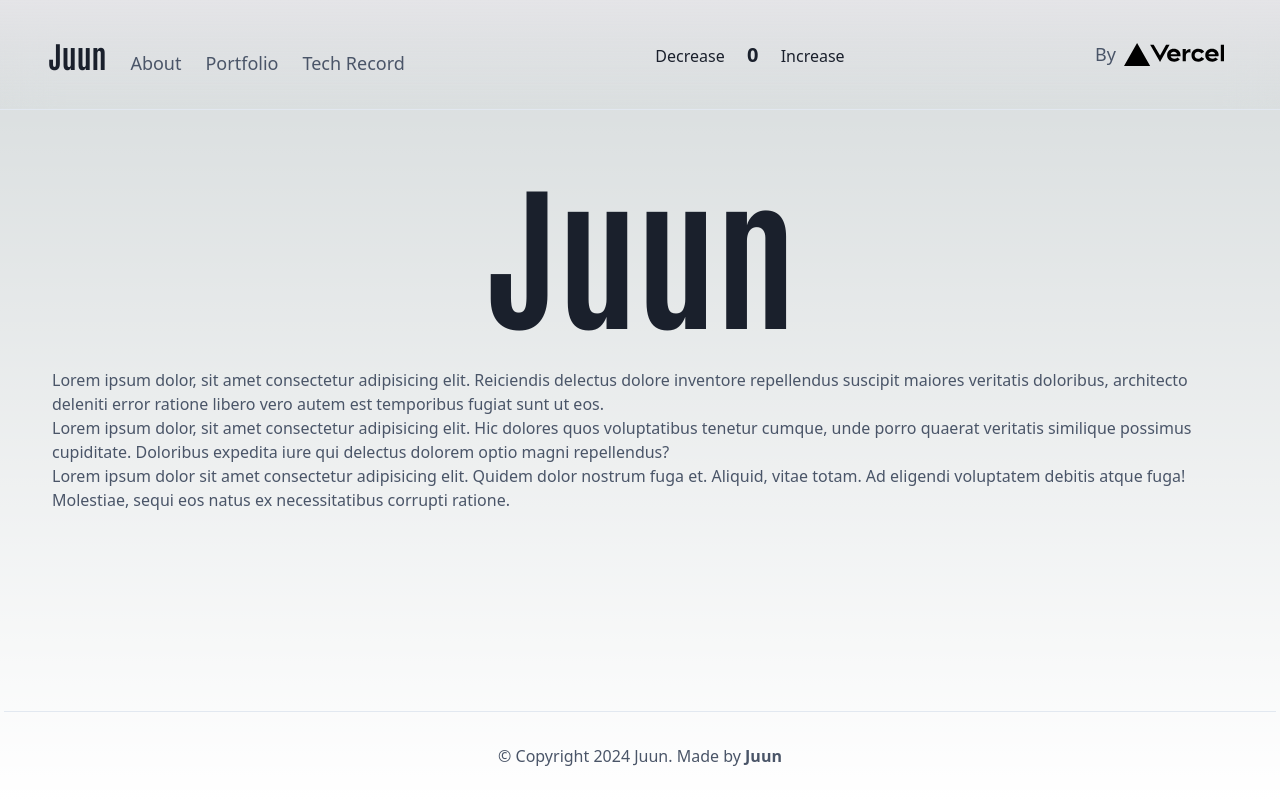
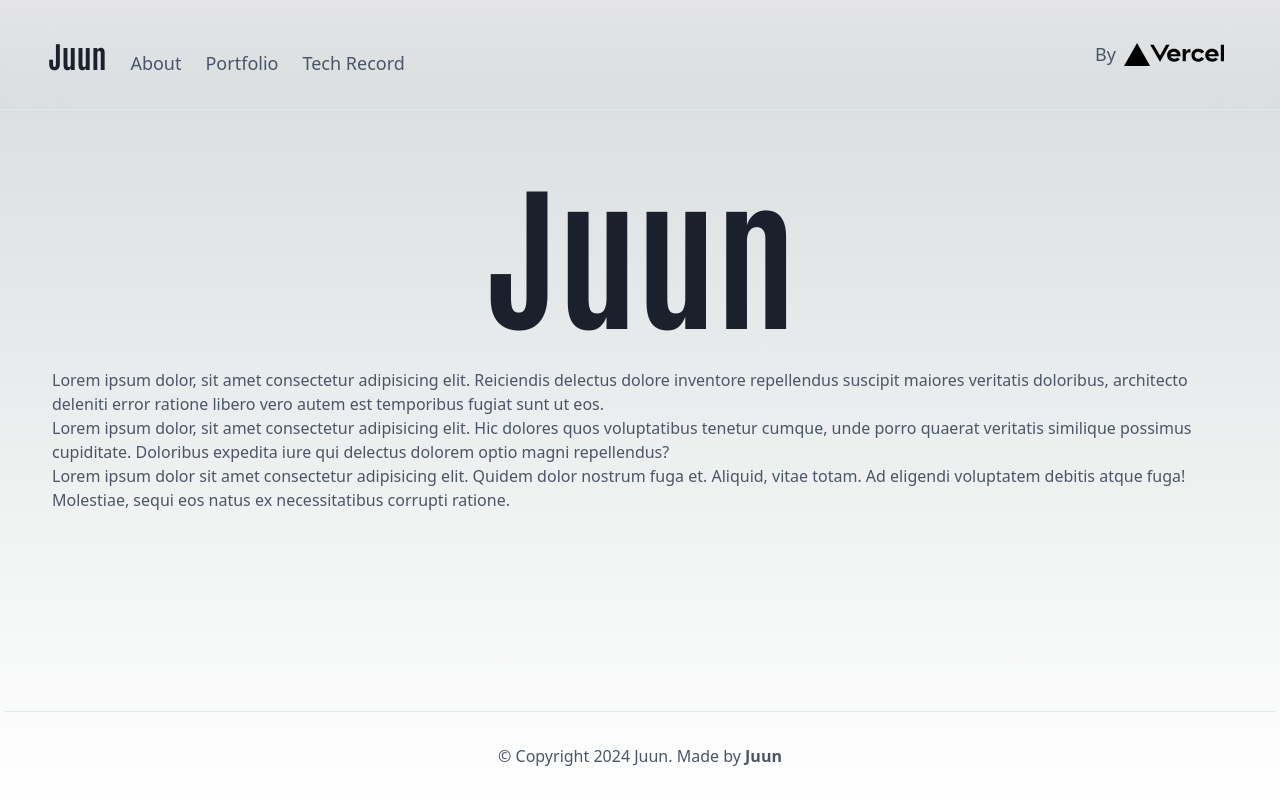
Before and after one commit to juunie-roh/setting-up-next, a Next.js app: page / in a window 1280 px wide. Built offline with nearby package versions, Linux system fonts and the light colour scheme.

Commit message:
refactor(header): removed redux-counter

```diff
--- a/src/components/header/header.module.css
+++ b/src/components/header/header.module.css
@@ -8,14 +8,6 @@
 
 .title {
   @apply text-2xl font-bold text-gray-900 lg:text-3xl dark:text-gray-100;
-}
-
-.redux span {
-  @apply inline-block w-12 text-xl text-center font-bold text-gray-900 dark:text-gray-100;
-}
-
-.redux button {
-  @apply mx-1 text-base text-gray-900 dark:text-gray-100;
 }
 
 .listItemOn {
--- a/src/components/header/header.tsx
+++ b/src/components/header/header.tsx
@@ -7,8 +7,6 @@ import Link from 'next/link';
 import { usePathname } from 'next/navigation';
 import { useState } from 'react';
 
-import { decrement, increment } from '@/libs/features';
-import { useAppDispatch, useAppSelector } from '@/libs/hooks';
 import { antonio } from '@/styles/fonts';
 import { AppConfig } from '@/utils/AppConfig';
 
@@ -23,8 +21,6 @@ const menus = [
 export default function Header() {
   const path = usePathname();
   const [isOpen, setIsOpen] = useState(false);
-  const count = useAppSelector((state) => state.counter.data);
-  const dispatch = useAppDispatch();
 
   return (
     <header className={styles.header}>
@@ -47,15 +43,7 @@ export default function Header() {
           </ul>
         </nav>
       </div>
-      <div className={styles.redux}>
-        <button type="button" onClick={() => dispatch(decrement())}>
-          Decrease
-        </button>
-        <span>{count}</span>
-        <button type="button" onClick={() => dispatch(increment())}>
-          Increase
-        </button>
-      </div>
+
       <Link
         className={styles.vercel}
         href="https://vercel.com?utm_source=create-next-app&utm_medium=appdir-template&utm_campaign=create-next-app"
```
